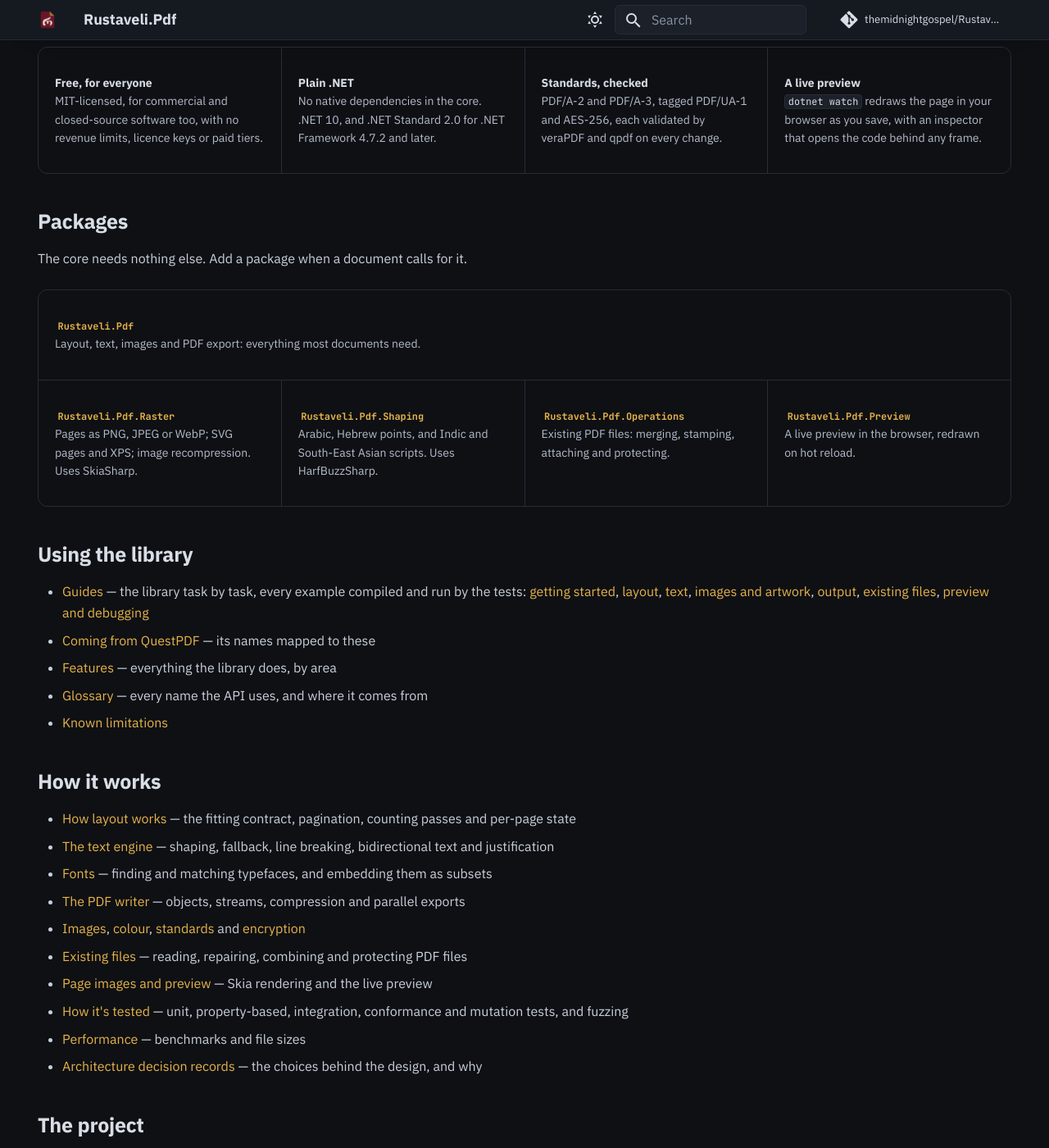
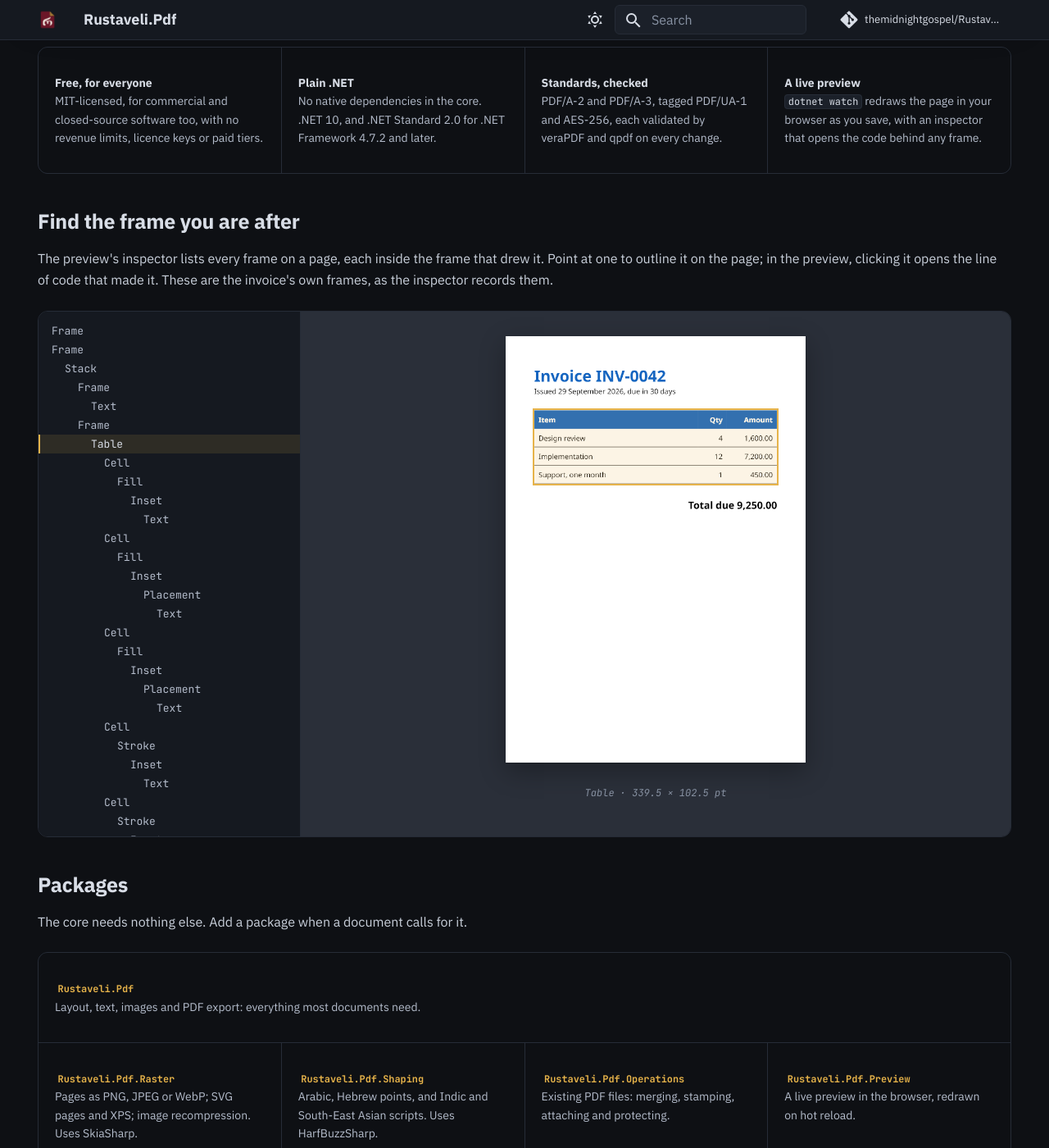
Before and after one commit to themidnightgospel/Rustaveli.Pdf, an MkDocs documentation site: the page built from docs/README.md, in a window 1280 px wide and 1400 px high, scrolled down 1189 px. Shown: the whole window at 82% size. Built offline with MkDocs 1.6.1 and Material for MkDocs 9.7.7, drawn with Linux system fonts in a browser that asks for light colours; comment, search, counter and statistics services are not loaded.

Commit message:
Show on the home page the frames the inspector sees
The home page's inspector lists the frames of the invoice's page, each inside the frame that drew it, and outlines the one pointed at, with its size in points. The frames are the preview's own record of them: a test runs the README's invoice through the typesetter with the inspection the preview uses, and writes them beside the page's image.

````diff
--- a/docs/README.md
+++ b/docs/README.md
@@ -88,7 +88,7 @@
     invoice.ExportPdf("invoice.pdf");
     ```
 
-    ![The page Invoice.cs sets: an invoice with a blue title, a table of three lines and the total due](images/invoice.png){ .rp-page }<span class="rp-caption">invoice.pdf · A5 · 1 page</span>
+    ![The page Invoice.cs sets: an invoice with a blue title, a table of three lines and the total due](images/guide/invoice.png){ .rp-page }<span class="rp-caption">invoice.pdf · A5 · 1 page</span>
 
 === "Report.cs"
 
@@ -135,6 +135,20 @@
 <div markdown>**A live preview**<br>`dotnet watch` redraws the page in your browser as you save, with an inspector that
 opens the code behind any frame.</div>
 
+</div>
+
+## Find the frame you are after
+
+The preview's inspector lists every frame on a page, each inside the frame that drew it. Point at one to outline it on
+the page; in the preview, clicking it opens the line of code that made it. These are the invoice's own frames, as the
+inspector records them.
+
+<div class="rp-inspector" data-frames="images/guide/invoice-frames.json" data-page-width="419.53" data-page-height="595.28">
+<div class="rp-inspector__tree" aria-label="The frames on the invoice's page"></div>
+<figure class="rp-inspector__stage">
+<div class="rp-inspector__page"><img src="images/guide/invoice.png" alt="The invoice's page, with the chosen frame outlined"><div class="rp-inspector__outline" hidden></div></div>
+<figcaption class="rp-inspector__label">Point at a frame</figcaption>
+</figure>
 </div>
 
 ## Packages
--- /dev/null
+++ b/docs/javascripts/inspector.js
@@ -0,0 +1,63 @@
+// The home page's inspector: the frames the preview's inspector records on the invoice's page, written by the tests
+// (tests/Rustaveli.Pdf.ConformanceTests/Guide/HomePageTests.cs). Pointing at a frame in the list outlines it on the page.
+(() => {
+  const inspector = document.querySelector(".rp-inspector");
+
+  if (inspector === null) {
+    return;
+  }
+
+  const tree = inspector.querySelector(".rp-inspector__tree");
+  const outline = inspector.querySelector(".rp-inspector__outline");
+  const label = inspector.querySelector(".rp-inspector__label");
+  const pageWidth = Number(inspector.dataset.pageWidth);
+  const pageHeight = Number(inspector.dataset.pageHeight);
+
+  const points = value => value.toLocaleString("en", { maximumFractionDigits: 1 });
+
+  function choose(row, frame) {
+    tree.querySelectorAll('[aria-pressed="true"]').forEach(other => other.setAttribute("aria-pressed", "false"));
+    row.setAttribute("aria-pressed", "true");
+
+    outline.style.left = frame.x * 100 + "%";
+    outline.style.top = frame.y * 100 + "%";
+    outline.style.width = frame.width * 100 + "%";
+    outline.style.height = frame.height * 100 + "%";
+    outline.hidden = false;
+
+    label.textContent =
+      frame.name + " · " + points(frame.width * pageWidth) + " × " + points(frame.height * pageHeight) + " pt";
+  }
+
+  fetch(inspector.dataset.frames)
+    .then(response => response.json())
+    .then(frames => {
+      let first = null;
+
+      for (const frame of frames) {
+        const row = document.createElement("button");
+        row.type = "button";
+        row.className = "rp-inspector__row";
+        row.style.setProperty("--depth", frame.depth);
+        row.setAttribute("aria-pressed", "false");
+        row.textContent = frame.name;
+
+        const select = () => choose(row, frame);
+        row.addEventListener("mouseenter", select);
+        row.addEventListener("focus", select);
+        row.addEventListener("click", select);
+        tree.append(row);
+
+        if (first === null && frame.name === "Table") {
+          first = select;
+        }
+      }
+
+      if (first !== null) {
+        first();
+      }
+    })
+    .catch(() => {
+      label.textContent = "The frames could not be loaded.";
+    });
+})();
--- a/docs/stylesheets/workbench.css
+++ b/docs/stylesheets/workbench.css
@@ -571,3 +571,99 @@
     font-size: 2rem;
   }
 }
+
+/* The inspector: the frames of the invoice's page on the left, the page on the right with the chosen one outlined. */
+.md-typeset .rp-inspector {
+  display: grid;
+  grid-template-columns: minmax(0, 16rem) minmax(0, 1fr);
+  grid-template-rows: minmax(0, 32rem);
+  margin: 1.2rem 0 2rem;
+  overflow: hidden;
+  border: 1px solid var(--rp-line);
+  border-radius: 12px;
+}
+
+.md-typeset .rp-inspector__tree {
+  padding: 0.6rem 0;
+  overflow-y: auto;
+  border-right: 1px solid var(--rp-line);
+  background-color: var(--md-code-bg-color);
+}
+
+.md-typeset .rp-inspector__row {
+  display: block;
+  width: 100%;
+  padding: 0.15rem 0.8rem 0.15rem calc(0.8rem + var(--depth, 0) * 0.8rem);
+  border: 0;
+  background: none;
+  color: var(--md-default-fg-color--light);
+  font-family: var(--md-code-font-family);
+  font-size: 0.65rem;
+  text-align: left;
+  cursor: pointer;
+}
+
+.md-typeset .rp-inspector__row[aria-pressed="true"] {
+  background-color: var(--md-code-hl-color);
+  color: var(--md-default-fg-color);
+  box-shadow: inset 2px 0 var(--md-accent-fg-color);
+}
+
+.md-typeset .rp-inspector__stage {
+  display: flex;
+  flex-direction: column;
+  align-items: center;
+  justify-content: center;
+  gap: 0.8rem;
+  width: auto;
+  max-width: none;
+  margin: 0;
+  padding: 1.6rem;
+  background-color: var(--rp-canvas);
+}
+
+.md-typeset .rp-inspector__page {
+  position: relative;
+  max-width: 100%;
+  line-height: 0;
+  box-shadow: 0 1px 2px rgba(0, 0, 0, 0.12), 0 10px 30px rgba(0, 0, 0, 0.3);
+}
+
+.md-typeset .rp-inspector__page img {
+  max-width: 100%;
+  max-height: 26rem;
+  height: auto;
+}
+
+.md-typeset .rp-inspector__outline {
+  position: absolute;
+  outline: 2px solid var(--rp-gold);
+  background-color: rgba(230, 179, 74, 0.14);
+  pointer-events: none;
+  transition: left 0.12s, top 0.12s, width 0.12s, height 0.12s;
+}
+
+.md-typeset .rp-inspector__label {
+  color: var(--md-default-fg-color--lighter);
+  font-family: var(--md-code-font-family);
+  font-size: 0.6rem;
+}
+
+@media (prefers-reduced-motion: reduce) {
+  .md-typeset .rp-inspector__outline {
+    transition: none;
+  }
+}
+
+@media screen and (max-width: 45em) {
+  .md-typeset .rp-inspector {
+    grid-template-columns: minmax(0, 1fr);
+    grid-template-rows: auto;
+  }
+
+  .md-typeset .rp-inspector__tree {
+    max-height: 12rem;
+    border-right: 0;
+    border-bottom: 1px solid var(--rp-line);
+  }
+}
--- a/mkdocs.yml
+++ b/mkdocs.yml
@@ -58,6 +58,7 @@
 
 extra_javascript:
   - javascripts/output-panel.js
+  - javascripts/inspector.js
 
 markdown_extensions:
   - admonition
````
Also changed, not shown: docs/images/guide/invoice-frames.json (added, +1 -0 lines), docs/images/guide/invoice.png (added), 2 other files.
